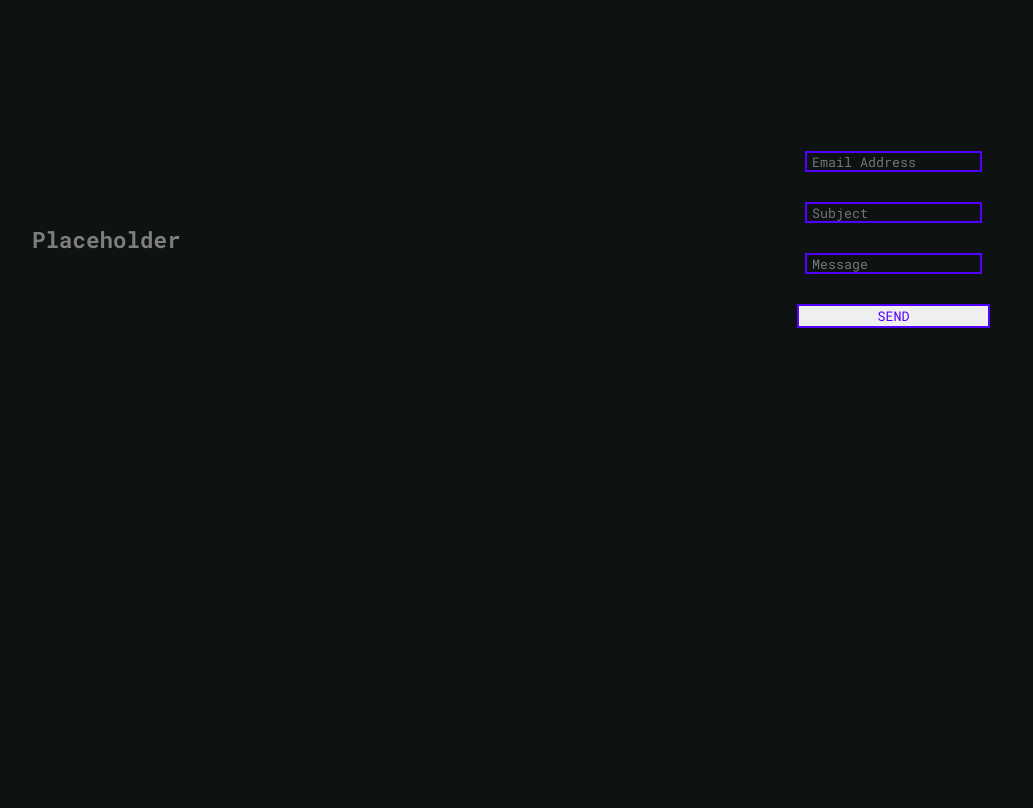
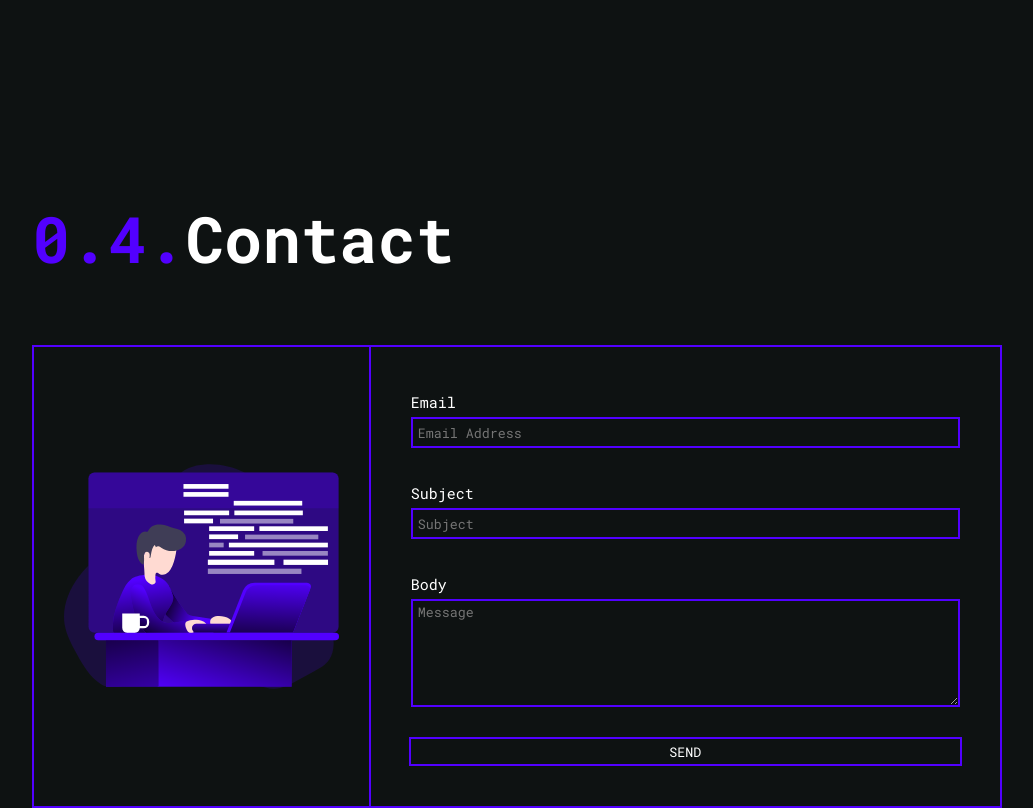
Before and after one commit to 0xngndev/portfolio.v2, a Next.js app: page / in a window 1280 px wide. Shown: the part 2680-3488 px from the top of the page, without its empty margins (123-1156 px from the left). Before the commit the page ends 3028 px from the top, so only its background shows below. Built offline with nearby package versions, Linux system fonts and the light colour scheme.

Commit message:
Finished contact prototype

```diff
--- a/components/Contact.js
+++ b/components/Contact.js
@@ -1,16 +1,34 @@
+import Image from "next/image";
 import { useState } from "react";
 import styled from "styled-components";
+
+const Title = styled.h1`
+  color: var(--darkPrimary);
+  font-weight: 700;
+  font-size: 6.4rem;
+  align-self: center;
+  justify-content: center;
+  padding: 0 15.5rem;
+  span {
+    color: #fff;
+  }
+`;
 
 const ContactWrapper = styled.section`
   display: flex;
   flex-direction: row;
   justify-content: center;
-  padding: 0 15.5rem;
+  margin: 0 15.5rem;
   align-items: center;
+
+  border: 2px solid var(--darkPrimary);
 
   .div-img-left {
     display: flex;
-    flex: 1;
+    flex: 0.5;
+    padding: 3rem;
+    align-items: center;
+    justify-content: center;
   }
 
   .div-content-right {
@@ -18,26 +36,29 @@ const ContactWrapper = styled.section`
     flex-direction: column;
     justify-content: center;
     align-items: center;
-    padding: 2rem;
+    padding: 4rem;
+    flex: 1;
+    width: 100%;
+    border-left: 2px solid var(--darkPrimary);
 
+    form {
+      width: 100%;
       label {
+        color: #fff;
         display: flex;
-      width: 100%;
+        flex-direction: column;
         margin-bottom: 3rem;
         justify-content: center;
 
         input {
           outline: none;
           border: none;
-        height: 15px;
+          height: 25px;
           border: 2px solid var(--darkPrimary);
           background: transparent;
           font-family: "Roboto Mono";
           color: #fff;
           padding-left: 0.5rem;
-
-        input > placeholder {
-          color: #fff;
         }
       }
     }
@@ -48,9 +69,25 @@ const ContactWrapper = styled.section`
       width: 100%;
       justify-content: center;
       align-items: center;
-      color: var(--darkPrimary);
+      color: #fff;
       border: 2px solid var(--darkPrimary);
+      background: transparent;
+      cursor: pointer;
+      height: 25px;
+      padding: 0;
+      margin: 0;
     }
+  }
+
+  .text-area {
+    outline: none;
+    border: none;
+    height: 100px;
+    border: 2px solid var(--darkPrimary);
+    background: transparent;
+    font-family: "Roboto Mono";
+    color: #fff;
+    padding-left: 0.5rem;
   }
 `;
 
@@ -73,13 +110,18 @@ const Contact = () => {
   const { email, subject, body } = inputs;
 
   return (
+    <>
+      <Title>
+        0.4.<span>Contact</span>
+      </Title>
       <ContactWrapper>
         <div className="div-img-left">
-        <h1>Placeholder</h1>
+          <Image src="/assets/dev.svg" alt="planet" width={300} height={300} />
         </div>
         <div className="div-content-right">
           <form>
             <label htmlFor="email">
+              Email
               <input
                 type="text"
                 name="email"
@@ -89,6 +131,7 @@ const Contact = () => {
               ></input>
             </label>
             <label htmlFor="subject">
+              Subject
               <input
                 type="text"
                 name="subject"
@@ -98,18 +141,21 @@ const Contact = () => {
               ></input>
             </label>
             <label htmlFor="body">
-            <input
+              Body
+              <textarea
+                className="text-area"
                 type="textarea"
                 name="body"
                 placeholder="Message"
                 value={body}
                 onChange={handleChange}
-            ></input>
+              ></textarea>
             </label>
           </form>
           <button type="submit">SEND</button>
         </div>
       </ContactWrapper>
+    </>
   );
 };
 
```
Lines whose indentation alone changed are shown as unchanged.
